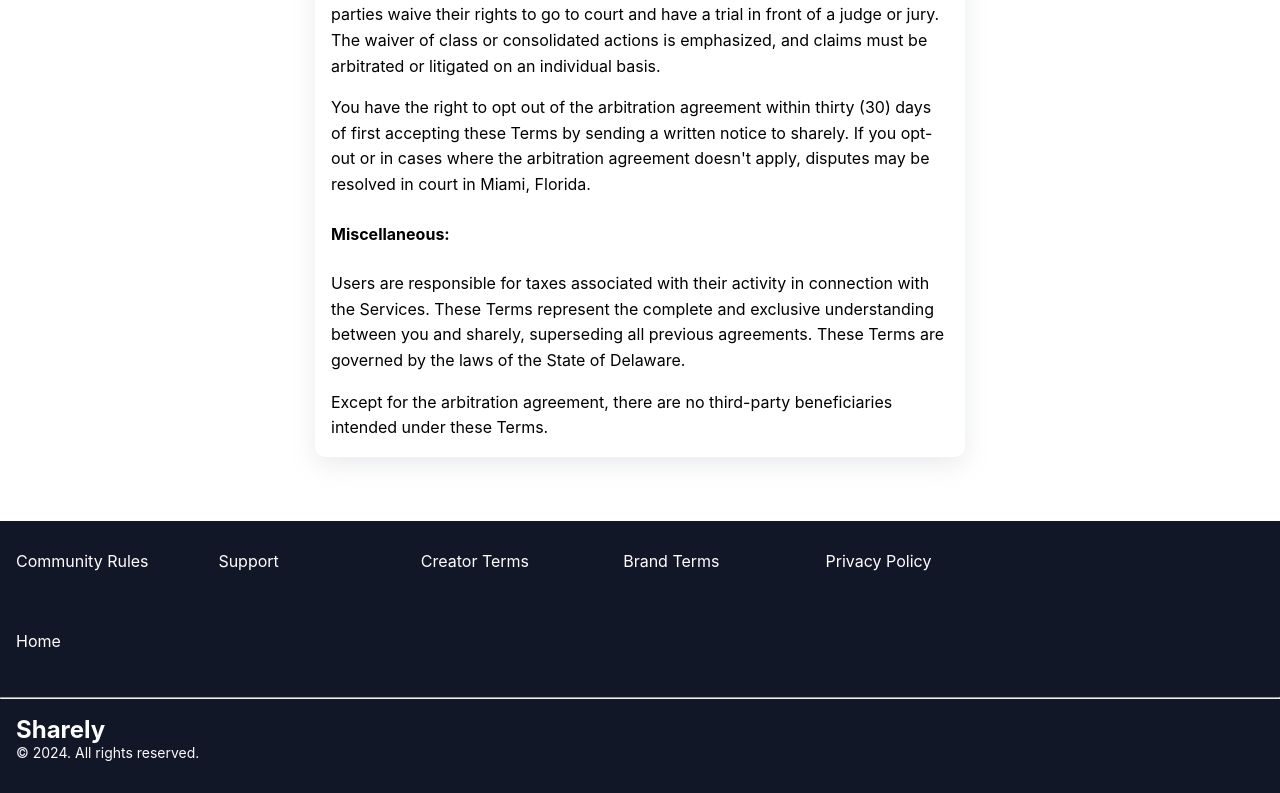
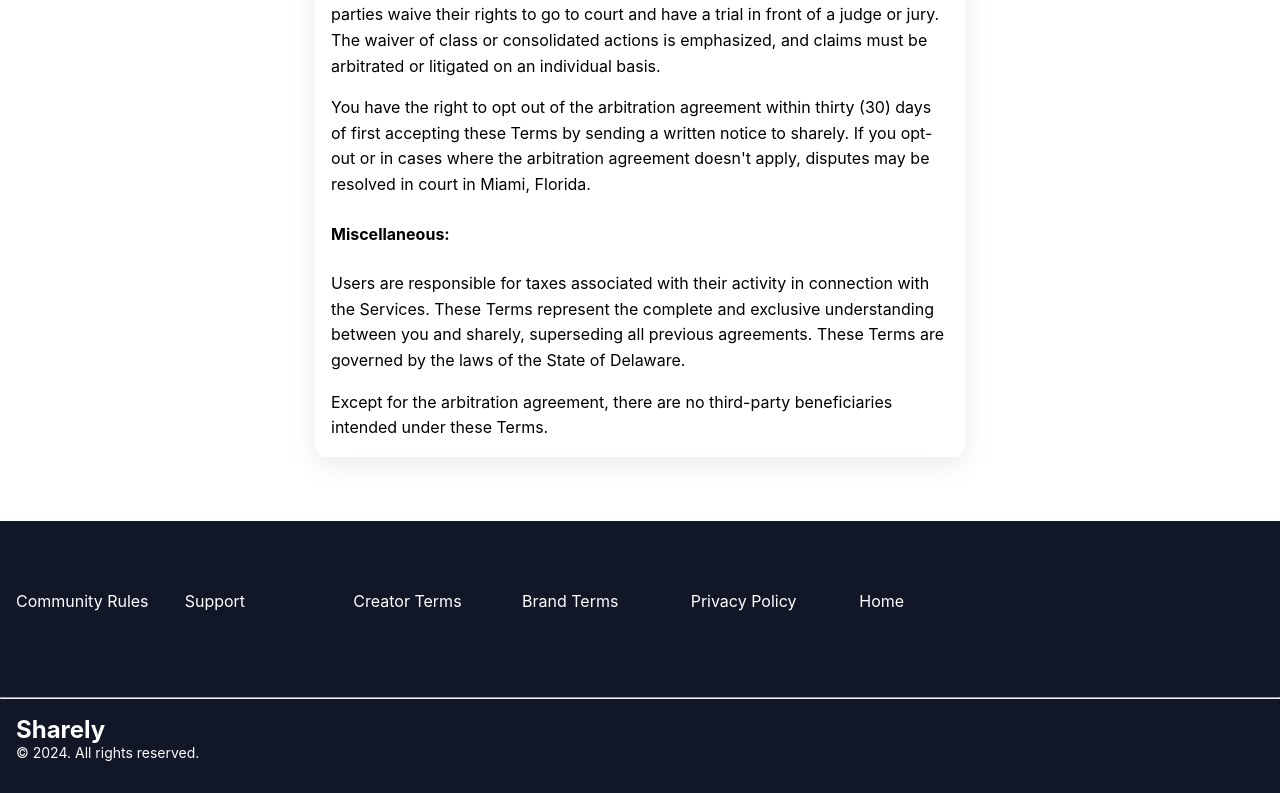
Before and after one commit to AbdullA-Ababakre/sharely, a React (Create React App) app: page /brand-terms in a window 1280 px wide. Shown: the part 7474-8267 px from the top of the page. Built offline with nearby package versions, Linux system fonts and the light colour scheme.

Commit message:
update footer

```diff
--- a/src/component/footer/index.module.scss
+++ b/src/component/footer/index.module.scss
@@ -31,7 +31,7 @@
     }
 
     @include media(large) {
-      grid-template-columns: repeat(5, 1fr);
+      grid-template-columns: repeat(6, 1fr);
     }
   }
 
```
